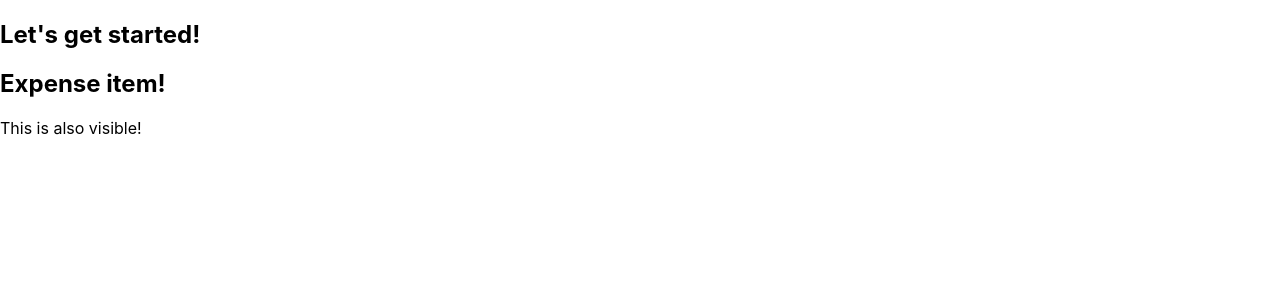
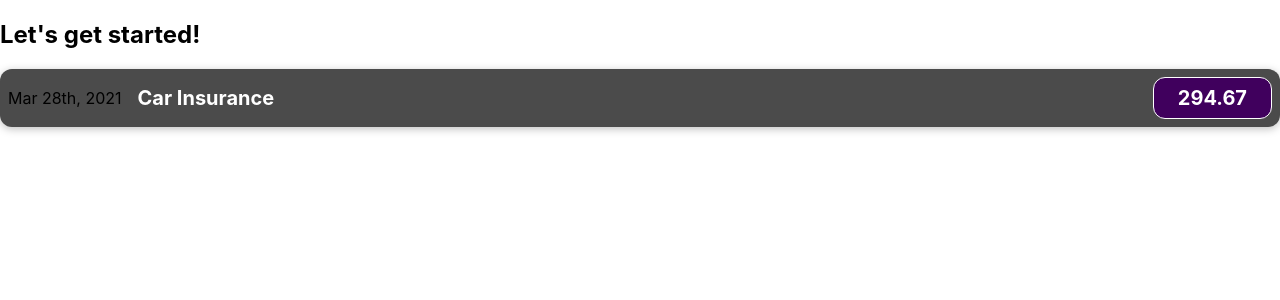
Before and after one commit to JosephCW/react-the-complete-guide, a React (Create React App) app: page / in a window 1280 px wide. Shown: the top 300 px of the page. Built offline with nearby package versions, Linux system fonts and the light colour scheme.

Commit message:
Adding styling to expense item

```diff
--- a/package.json
+++ b/package.json
@@ -34,5 +34,7 @@
       "last 1 firefox version",
       "last 1 safari version"
     ]
+  },
+  "devDependencies": {
   }
 }
--- a/src/App.js
+++ b/src/App.js
@@ -1,17 +1,13 @@
 import ExpenseItem from './components/ExpenseItem';
 
 import './App.css';
-
 
 function App() {
   return (
     <div>
       <h2>Let's get started!</h2>
       <ExpenseItem>/</ExpenseItem>
-      <p>This is also visible!</p>
     </div>
-
-
 
     // <div className="App">
     //   <header className="App-header">
--- /dev/null
+++ b/src/components/ExpenseItem.css
@@ -0,0 +1,56 @@
+.expense-item {
+  display: flex;
+  justify-content: space-between;
+  align-items: center;
+  box-shadow: 0 2px 8px rgba(0, 0, 0, 0.25);
+  padding: 0.5rem;
+  margin: 1rem 0;
+  border-radius: 12px;
+  background-color: #4b4b4b;
+}
+
+.expense-item__description {
+  display: flex;
+  flex-direction: column;
+  gap: 1rem;
+  align-items: flex-end;
+  flex-flow: column-reverse;
+  justify-content: flex-start;
+  flex: 1;
+}
+
+.expense-item h2 {
+  color: #3a3a3a;
+  font-size: 1rem;
+  flex: 1;
+  margin: 0 1rem;
+  color: white;
+}
+
+.expense-item__price {
+  font-size: 1rem;
+  font-weight: bold;
+  color: white;
+  background-color: #40005d;
+  border: 1px solid white;
+  padding: 0.5rem;
+  border-radius: 12px;
+}
+
+@media (min-width: 580px) {
+  .expense-item__description {
+    flex-direction: row;
+    align-items: center;
+    justify-content: flex-start;
+    flex: 1;
+  }
+
+  .expense-item__description h2 {
+    font-size: 1.25rem;
+  }
+
+  .expense-item__price {
+    font-size: 1.25rem;
+    padding: 0.5rem 1.5rem;
+  }
+}
--- a/src/components/ExpenseItem.js
+++ b/src/components/ExpenseItem.js
@@ -1,5 +1,16 @@
+import './ExpenseItem.css';
+
 function ExpenseItem() {
-  return <h2>Expense item!</h2>
+  return (
+    <div className="expense-item">
+      <div>Mar 28th, 2021</div>
+      <div className="expense-item__description">
+        <h2>Car Insurance</h2>
+        <div className="expense-item__price">294.67</div>
+      </div>
+    </div>
+  );
+  // return <h2>Expense item!</h2>
 }
 
 export default ExpenseItem;
```
Also changed, not shown: 1 other file (tests, documents, lock files or other folders).
